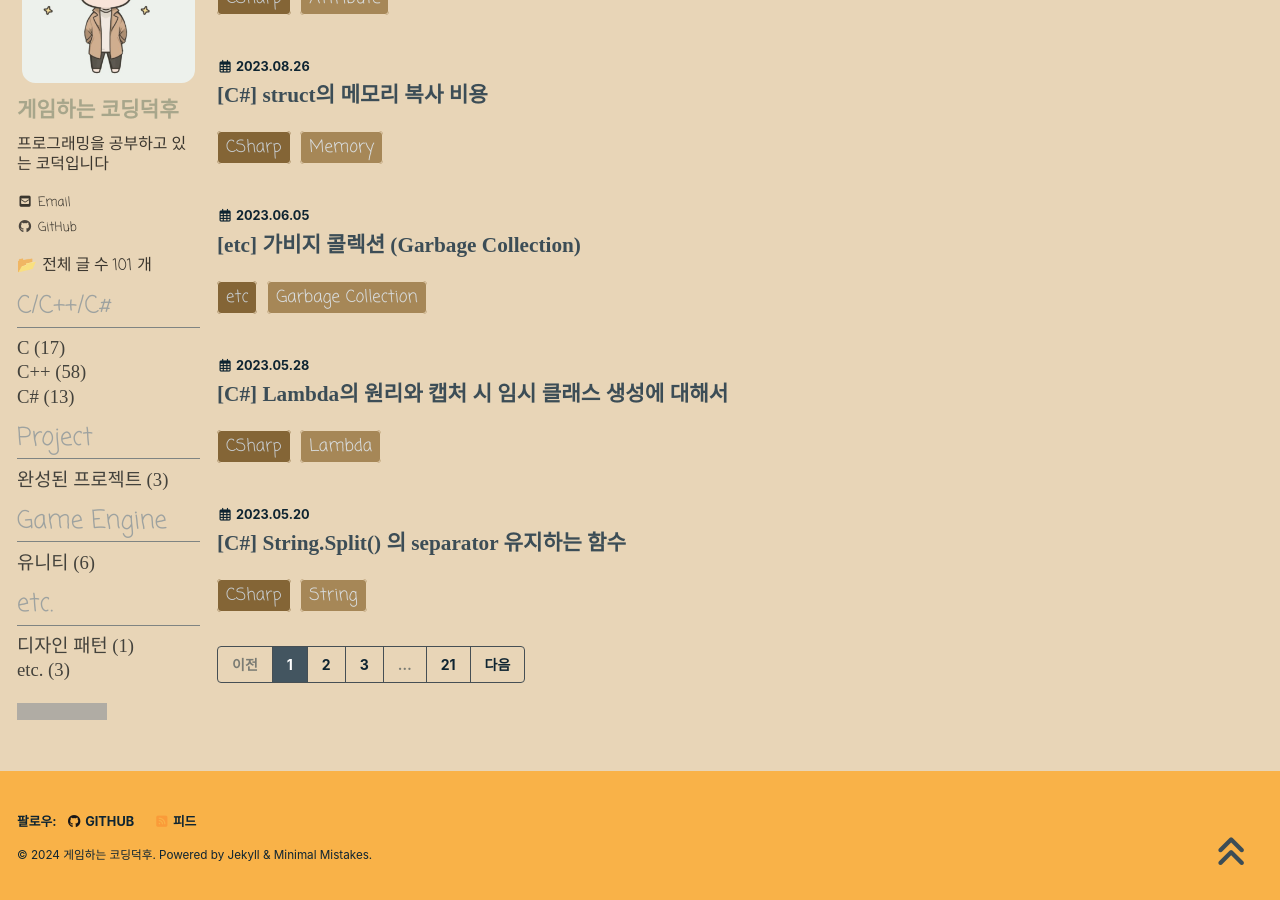
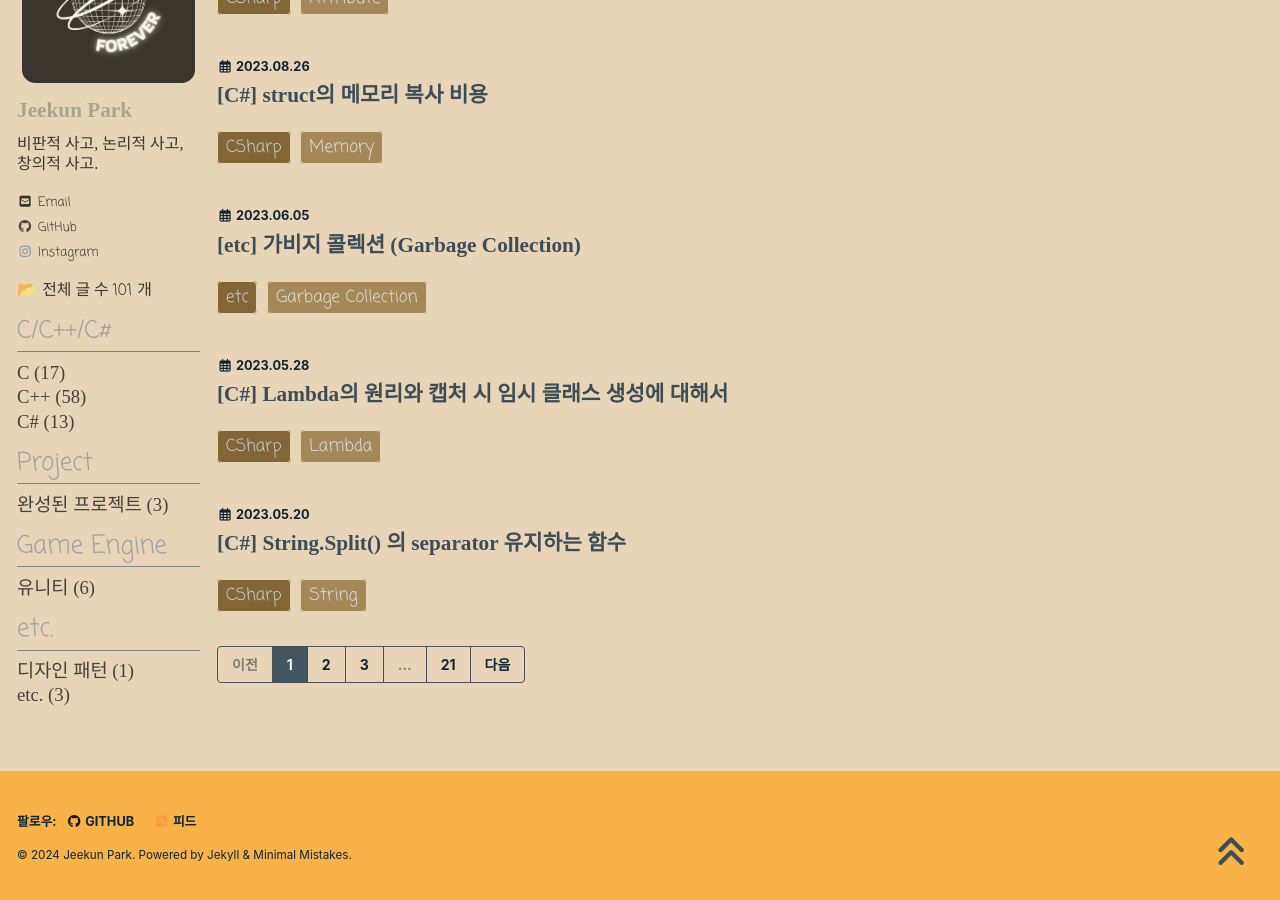
Before and after one commit to jeekpark/jeekpark.github.io, a Jekyll site: the page built from index.html, in a window 1280 px wide and 900 px high, scrolled down 273 px. Built offline with Jekyll 4.4.1, drawn with Linux system fonts in a browser that asks for light colours; cached includes are drawn as plain includes; nearby versions of some CDN libraries; some web fonts are replaced; the list of posts is cut into pages by our own code; grey boxes are pictures that could not be loaded.

Commit message:
Feat: renewal

```diff
--- a/_config.yml
+++ b/_config.yml
@@ -19,11 +19,11 @@ locale                   : "ko-KR"
 title                    : " 게임하는 코딩덕후 💻"
 title_separator          : "-"
 subtitle                 : # site tagline that appears below site title in masthead
-name                     : "게임하는 코딩덕후"
+name                     : "Jeekun Park"
 description              : "개발 블로그"
-url                      : "https://reoul.github.io"
+url                      : "https://jeekpark.github.io"
 baseurl                  : # the subpath of your site, e.g. "/blog"
-repository               : "reoul/reoul.github.io" # GitHub username/repo-name e.g. "mmistakes/minimal-mistakes"
+repository               : "jeekpark/jeekpark.github.io" # GitHub username/repo-name e.g. "mmistakes/minimal-mistakes"
 teaser                   : # path of fallback teaser image, e.g. "/assets/images/500x300.png"
 logo                     : # path of logo image to display in the masthead, e.g. "/assets/images/88x88.png"
 masthead_title           : # overrides the website title displayed in the masthead, use " " for no title
@@ -67,7 +67,7 @@ google:
 google_site_verification :
 bing_site_verification   :
 yandex_site_verification :
-naver_site_verification  : "175d8b922abecacc893ae69a8e2189705aef5feb"
+naver_site_verification  : #"175d8b~~"
 
 # Social Sharing
 twitter:
@@ -86,28 +86,28 @@ social:
 
 # Analytics
 analytics:
-  provider               : "google-gtag" # false (default), "google", "google-universal", "google-gtag", "custom"
+  provider               : #"google-gtag" # false (default), "google", "google-universal", "google-gtag", "custom"
   google:
-    tracking_id          : "G-2D4YQCJJ2B"
-    anonymize_ip         : false # true, false (default)
+    tracking_id          : #"G-2D4YQCJJ2B"
+    anonymize_ip         : #false # true, false (default)
 
 
 # Site Author
 author:
-  name             : "게임하는 코딩덕후"
+  name             : "Jeekun Park"
   avatar           : "/assets/images/profile.PNG"
-  bio              : "프로그래밍을 공부하고 있는 코덕입니다"
+  bio              : "비판적 사고, 논리적 사고, 창의적 사고."
   #location         : "Seoul, South Korea"
   links:
     - label: "Email"
       icon: "fas fa-fw fa-envelope-square"
-      url: "mailto:reoul1358@gmail.com"
+      url: "mailto:jeekunp@gmail.com"
     - label: "GitHub"
       icon: "fab fa-fw fa-github"
-      url: "https://github.com/reoul"
-    #- label: "Instagram"
-    #  icon: "fab fa-fw fa-instagram"
-    #  url: "https://instagram.com/06.25ash"
+      url: "https://github.com/jeekpark"
+    - label: "Instagram"
+      icon: "fab fa-fw fa-instagram"
+      url: "https://instagram.com/wasavionline"
     # - label: "Notion"
     #   icon: "far fa-fw fa-id-card"
     #   url: ""
@@ -124,7 +124,7 @@ footer:
   links:
     - label: "GitHub"
       icon: "fab fa-fw fa-github"
-      url: "https://github.com/reoul"
+      url: "https://github.com/jeekpark"
     #- label: "Twitter"
     #  icon: "fab fa-fw fa-twitter-square"
       # url:
--- a/ads.txt
+++ /dev/null
@@ -1 +0,0 @@
-google.com, pub-6111782407607310, DIRECT, f08c47fec0942fa0
--- a/google4f6075447c60ffd3.html
+++ /dev/null
@@ -1 +0,0 @@
-google-site-verification: google4f6075447c60ffd3.html
--- a/google8a97825fdbe4bbc7.html
+++ /dev/null
@@ -1 +0,0 @@
-google-site-verification: google8a97825fdbe4bbc7.html
--- a/naver54f530989d6c2f164cea027aeb077ff4.html
+++ /dev/null
@@ -1 +0,0 @@
-naver-site-verification: naver54f530989d6c2f164cea027aeb077ff4.html
--- a/staticman.yml
+++ b/staticman.yml
@@ -97,9 +97,9 @@ comments:
   # reCaptcha
   # Register your domain at https://www.google.com/recaptcha/ and choose reCAPTCHA V2
   reCaptcha:
-    enabled: true
-    siteKey: "6LdRBykTAAAAAFB46MnIu6ixuxwu9W1ihFF8G60Q"
+    enabled: false
+    siteKey: #
     # todo : 사이트 키 바꾸기
     # Encrypt reCaptcha secret key using Staticman /encrypt endpoint
     # For more information, https://staticman.net/docs/encryption
-    secret: "PznnZGu3P6eTHRPLORniSq+J61YEf+A9zmColXDM5icqF49gbunH51B8+h+i2IvewpuxtA9TFoK68TuhUp/X3YKmmqhXasegHYabY50fqF9nJh9npWNhvITdkQHeaOqnFXUIwxfiEeUt49Yoa2waRR7a5LdRAP3SVM8hz0KIBT4="
+    secret: #
```
Also changed, not shown: assets/images/profile.PNG.
